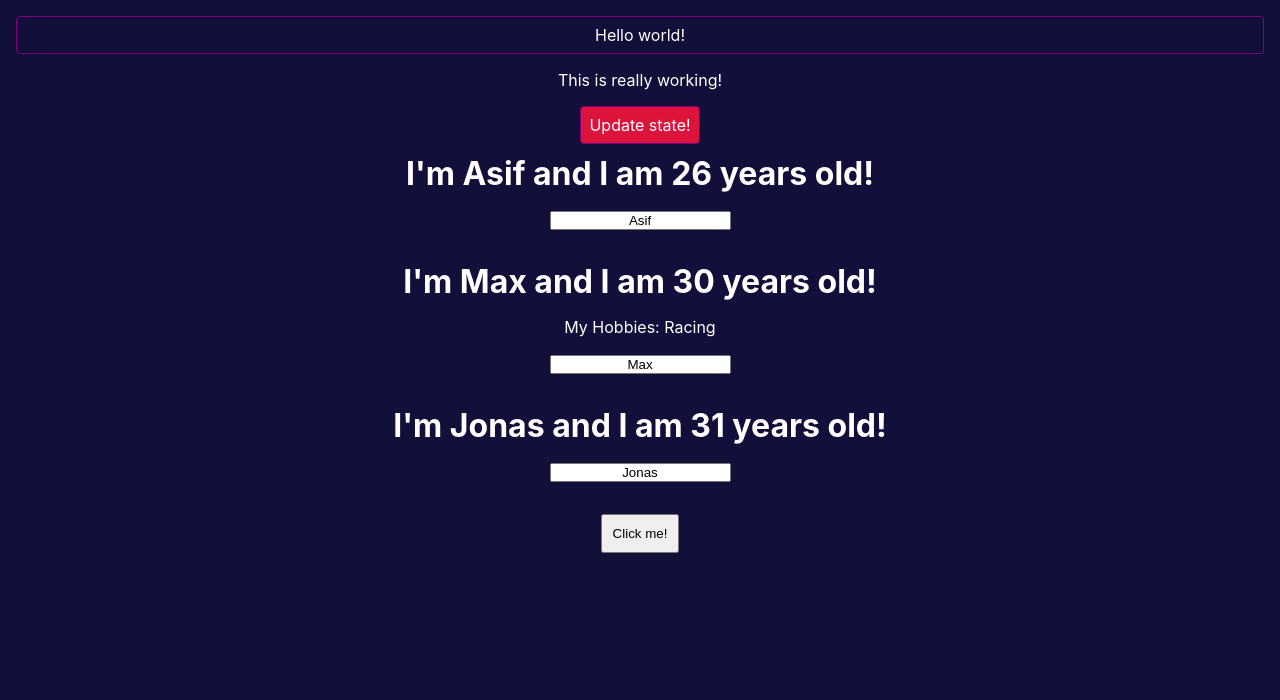
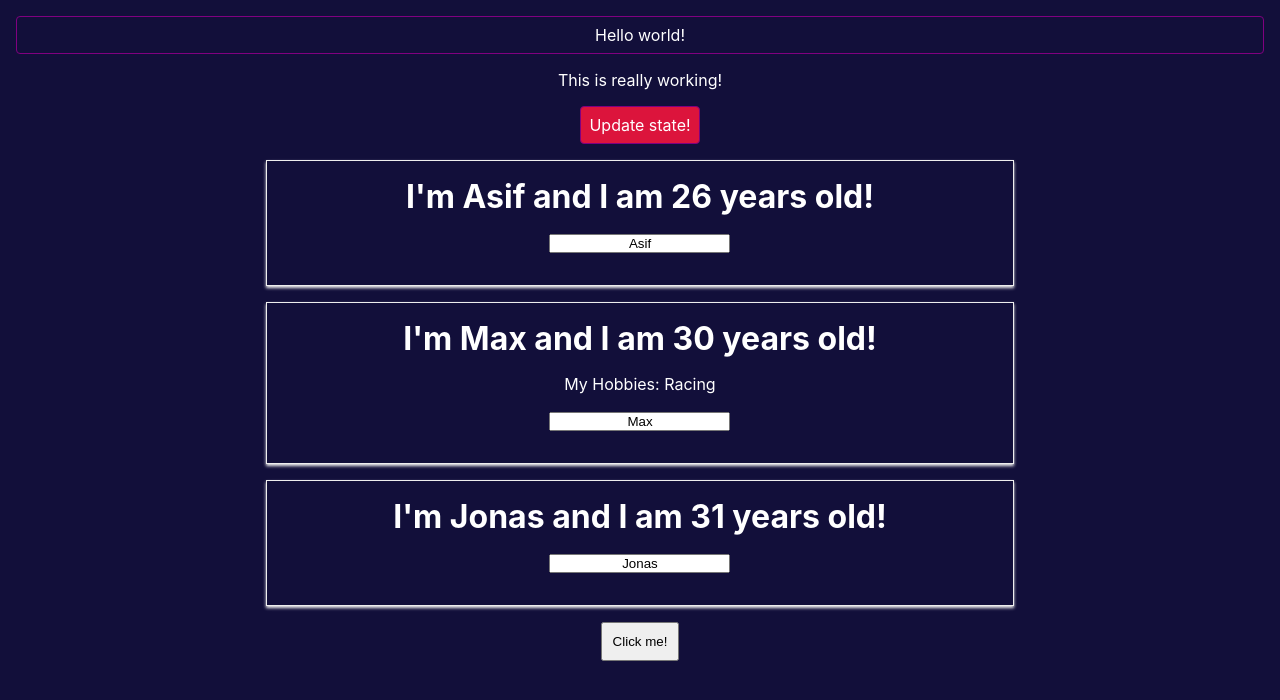
Before and after one commit to Asif-newaz/try-react, a React (Create React App) app: page / in a window 1280 px wide. Shown: the top 700 px of the page. Built offline with nearby package versions, Linux system fonts and the light colour scheme.

Commit message:
add new style file

```diff
--- a/src/Person/person.css
+++ b/src/Person/person.css
@@ -3,3 +3,12 @@
     margin: auto;
     margin-bottom: 1rem;
 }
+
+.Person {
+    width: 60%;
+    margin: 1rem auto;
+    border: 1px solid #eee;
+    box-shadow: 0 2px 3px #eee;
+    padding: 16px;
+    text-align: center;
+}
```
